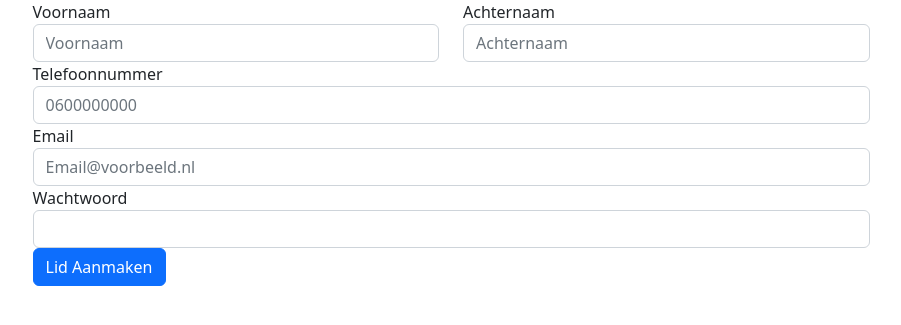
After one commit to TheGamingBram/Project-8---Blauwe-Loper, a PHP site: page /pages/users/create.php in a window 1280 px wide. The commit adds this page. Shown: the top 325 px of the page, without its empty margins (189-1090 px from the left). Run offline with PHP 8.4, Linux system fonts and the light colour scheme; some libraries are stand-ins or nearby versions.

Commit message:
create van users is af

```diff
--- /dev/null
+++ b/classes/secretariaatFunctions.php
@@ -0,0 +1,45 @@
+<?php
+
+    class secretariaat
+    {
+
+        public $read;
+        public $create;
+
+        public function __construct()
+        {
+            include_once("../../assets/connect.php");
+            include_once("../../assets/header.php");
+        }
+
+        public function Create($Voornaam, $Achternaam, $Telefoonnummer, $Email, $Wachtwoord)
+        {
+            $action = new connection;
+            $this->create = $action->insert("INSERT INTO leden (Voornaam, Achternaam, Telefoon nummer, Email, Wachtwoord, Rollen) VALUES (" . $Voornaam . "," . $Achternaam. "," . $Telefoonnummer . "," . $Email . "," . $Wachtwoord . "," . 1 . ")");
+        }
+
+        public function Read()
+        {
+            $action = new connection;
+            $this->read = $action->select("select * from leden");
+        }
+
+        public function ReadPull()
+        {
+            $action = new connection;
+            $this->read = $action->select("select * from leden");
+        }
+
+        public function Update()
+        {
+
+        }
+
+        public function Delete()
+        {
+
+        }
+
+    }
+
+?>
--- /dev/null
+++ b/pages/users/create.php
@@ -0,0 +1,64 @@
+<?php
+
+    include_once("../../classes/secretariaatFunctions.php");
+    include_once("../../assets/header.php");
+
+    if(isset($_POST["submit"]))
+    {
+        if (!empty($_POST["Voornaam"]) && !empty($_POST["Achternaam"]) && !empty($_POST["Telefoonnummer"]) && !empty($_POST["Email"]) && !empty($_POST["Wachtwoord"]))
+        {
+          echo "ze zijn ingevuld";
+          $Voornaam = $_POST["Voornaam"];
+          $Achternaam = $_POST["Achternaam"];
+          $Telefoonnummer = $_POST["Telefoonnummer"];
+          $Email = $_POST["Email"];
+          $Wachtwoord = $_POST["Wachtwoord"];
+
+          $create = new secretariaat;
+          $create->Create($Voornaam, $Achternaam, $Telefoonnummer, $Email, $Wachtwoord);
+        }
+        else
+        {
+            echo "ze zijn nietingevuld";
+        }
+    }
+
+?>
+<!DOCTYPE html>
+<html lang="en">
+<head>
+    <meta charset="UTF-8">
+    <meta http-equiv="X-UA-Compatible" content="IE=edge">
+    <meta name="viewport" content="width=device-width, initial-scale=1.0">
+    <title>Document</title>
+</head>
+<body>
+    <div class="container d-flex justify-content-center">
+    <form class="w-75" method="POST" action="create.php">
+        <div class="row">
+            <div class="col">
+                <label for="Voornaam">Voornaam</label>
+                <input type="text" class="form-control" placeholder="Voornaam" maxlength="255" name="Voornaam" required>
+            </div>
+            <div class="col">
+                <label for="Achternaam">Achternaam</label>
+                <input type="text" class="form-control" placeholder="Achternaam" maxlength="255" name="Achternaam" required>
+            </div>
+        </div>
+        <div class="form-group">
+            <label for="Telefoonnummer">Telefoonnummer</label>
+            <input type="tel" class="form-control" placeholder="0600000000" maxlength="10" name="Telefoonnummer" required>
+        </div>
+        <div class="form-group">
+            <label for="Email">Email</label>
+            <input type="email" class="form-control" placeholder="Email@voorbeeld.nl" maxlength="255" name="Email" required>
+        </div>
+        <div class="form-group">
+            <label for="Wachtwoord">Wachtwoord</label>
+            <input type="password" class="form-control" placeholder="" maxlength="255" name="Wachtwoord" required>
+        </div>
+        <button class="btn btn-primary" type="submit" name="submit">Lid Aanmaken</button>
+    </form>
+    </div>
+</body>
+</html>
```
Also changed, not shown: pages/secratariaat.php (deleted, +0 -12 lines), pages/users/secretariaat.php (renamed from classes/secratariaatFunctions.php, +17 -42 lines).
